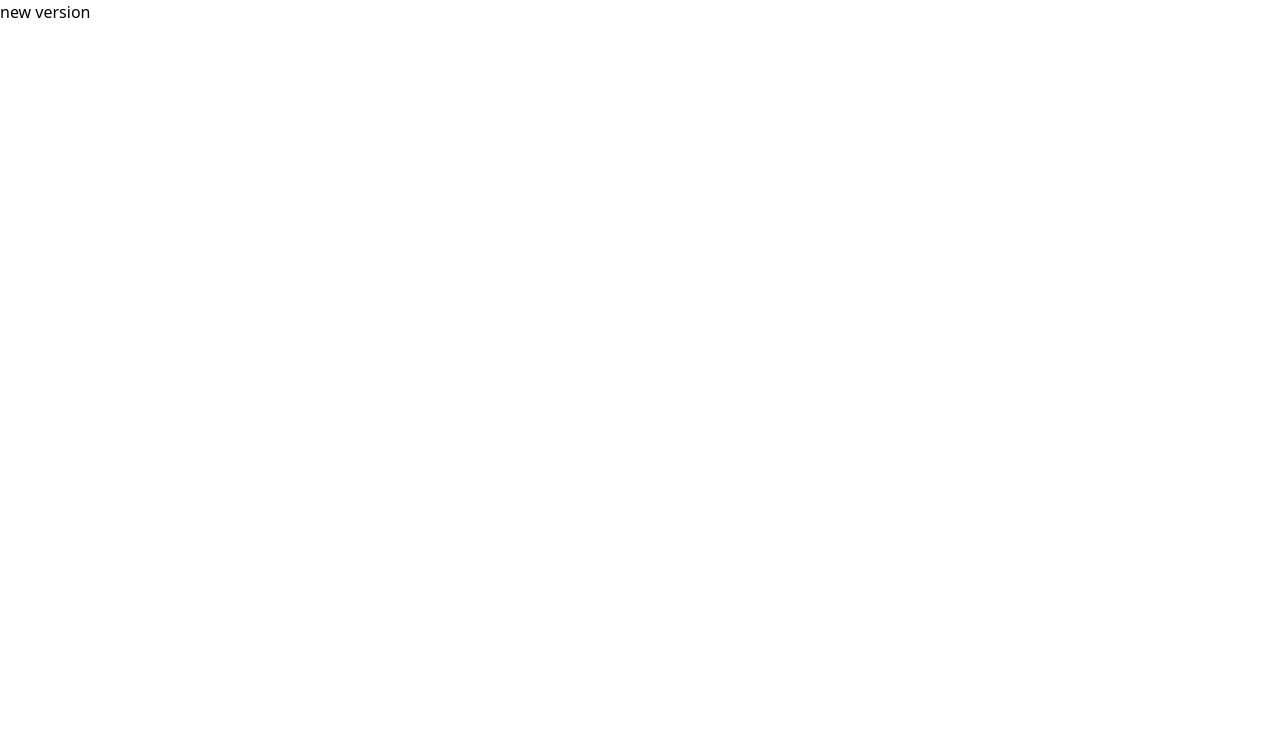
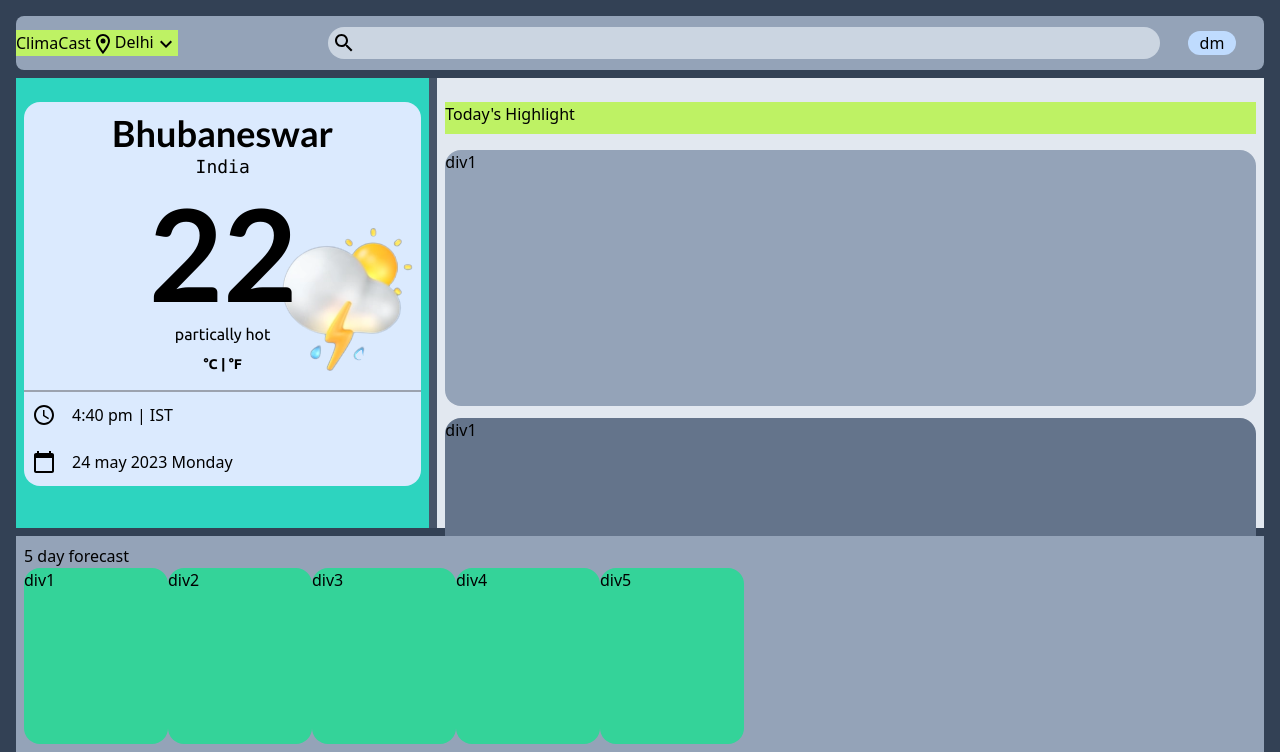
Before and after one commit to s-soumyakanta/weather-app, a React (Create React App) app: page / in a window 1280 px wide. Shown: the top 752 px of the page. Built offline with nearby package versions, Linux system fonts and the light colour scheme.

Commit message:
first phase ui complete

```diff
--- a/package.json
+++ b/package.json
@@ -4,6 +4,10 @@
   "version": "0.1.0",
   "private": true,
   "dependencies": {
+    "@emotion/react": "^11.10.6",
+    "@emotion/styled": "^11.10.6",
+    "@mui/icons-material": "^5.11.16",
+    "@mui/material": "^5.12.1",
     "@reduxjs/toolkit": "^1.9.5",
     "@testing-library/jest-dom": "^5.16.5",
     "@testing-library/react": "^13.4.0",
--- a/public/index.html
+++ b/public/index.html
@@ -26,7 +26,7 @@
       work correctly both with client-side routing and a non-root public URL.
       Learn how to configure a non-root public URL by running `npm run build`.
     -->
-    <title>Weather App</title>
+    <title>ClimaCast - Get Accurate Weather Forecasts</title>
   </head>
   <body>
     <noscript>You need to enable JavaScript to run this app.</noscript>
--- a/src/App.js
+++ b/src/App.js
@@ -1,9 +1,36 @@
 import React from 'react'
+import Navbar from "./components/Navbar"
+import TodaysWeather from "./components/TodaysWeather"
+import TodaysHighlight from "./components/TodaysHighlight"
+import Forecast from "./components/Forcast"
+import Footer from "./components/Footer"
+
 
 const App = () => {
   return (
     <>
-    <p>new version</p>
+      <div className='h-auto  bg-slate-700 md:h-[100vh]  p-4 space-y-2'>
+          <div className='md:h-[7%] bg-slate-400 flex rounded-lg items-center'>
+          <Navbar />
+          </div>
+          <div className='w-full flex flex-col h-auto  md:h-[88%] space-y-2 '>
+            <div className="top flex w-full flex-col md:flex-row md:h-4/6 bg-slate-600 md:space-x-2">
+             <div className="left md:w-2/6 bg-teal-400">
+               <TodaysWeather />
+             </div>
+             <div className="right md:w-4/6 bg-slate-200">
+               <TodaysHighlight />
+            </div>
+            </div>
+            <div className="bottom w-full md:h-2/6 bg-slate-400 ">
+          <Forecast />
+            </div>
+          </div>
+          <div className='md:h-[5%] bg-yellow-500'>
+            <Footer />
+          </div>
+        </div>
+
     </>
   )
 }
--- /dev/null
+++ b/src/components/Footer.js
@@ -0,0 +1,14 @@
+import React from 'react'
+
+const Footer = () => {
+  return (
+    <>
+   <p>
+
+    Footer
+    </p>
+    </>
+  )
+}
+
+export default Footer
--- /dev/null
+++ b/src/components/Forcast.js
@@ -0,0 +1,35 @@
+import React from 'react'
+
+const Forcast = () => {
+  return (
+    <>
+     <div className='m-2  flex flex-col  '>
+      <div>
+        <h3>5 day forecast</h3>
+      </div>
+      <div className='flex overflow-x-auto'>
+
+      <div className='w-36 rounded-2xl h-44 bg-emerald-400'>
+        div1
+      </div>
+      <div className='w-36 rounded-2xl h-44 bg-emerald-400'>
+        div2
+      </div>
+      <div className='w-36 rounded-2xl h-44 bg-emerald-400'>
+        div3
+      </div>
+      <div className='w-36 rounded-2xl h-44 bg-emerald-400'>
+        div4
+      </div>
+      <div className='w-36 rounded-2xl h-44 bg-emerald-400'>
+        div5
+      </div>
+
+     </div>
+      </div>
+
+    </>
+  )
+}
+
+export default Forcast
--- /dev/null
+++ b/src/components/Navbar.js
@@ -0,0 +1,47 @@
+import {React, useState } from 'react';
+import MenuRoundedIcon from '@mui/icons-material/MenuRounded';
+import LocationOnOutlinedIcon from '@mui/icons-material/LocationOnOutlined';
+import KeyboardArrowDownOutlinedIcon from '@mui/icons-material/KeyboardArrowDownOutlined';
+import SearchOutlinedIcon from '@mui/icons-material/SearchOutlined';
+import KeyboardBackspaceIcon from '@mui/icons-material/KeyboardBackspace';
+
+const Navbar = () => {
+  const [isSearchOn,setIsSearchOn] = useState(false)
+
+  return(
+  <>
+    <nav className='flex w-full h-12 justify-between items-center'>
+      <div className='w-1/6 md:w-3/12 flex justify-between items-center'>
+        <div className='md:hidden pl-2 '>
+        <MenuRoundedIcon  fontSize='large' />
+        </div>
+        <div className='bg-lime-300 hidden md:flex md:justify-center md:items-center'>
+          <p >ClimaCast</p>
+          <p><LocationOnOutlinedIcon/>Delhi<KeyboardArrowDownOutlinedIcon/></p>
+        </div>
+      </div>
+      <div className="search  w-4/6 md:w-8/12 relative " onClick={()=>setIsSearchOn(!isSearchOn)}>
+        <div >
+
+        <input type="text" className='bg-slate-300 h-8 w-full rounded-full flex justify-center items-center text-lg font-mono pl-7 outline-slate-600' />
+        </div>
+        <div className='absolute top-0 pl-1 h-8 flex justify-center items-center' >
+          {
+            isSearchOn ? <KeyboardBackspaceIcon />:
+            <SearchOutlinedIcon />
+          }
+        </div>
+      </div>
+      <div className="darkmode w-1/6 md:w-1/12 flex justify-center items-center">
+         <div className='w-12 h-6 bg-blue-200 flex justify-center items-center rounded-full '>
+          dm
+         </div>
+      </div>
+    </nav>
+  </>
+  )
+}
+
+
+
+export default Navbar
--- /dev/null
+++ b/src/components/TodaysHighlight.js
@@ -0,0 +1,41 @@
+import React from 'react'
+
+const TodaysHighlight = () => {
+  return (
+    <>
+   <div className="mainDiv space-y-4 m-2 mt-6">
+    <div className="topHeading h-8 bg-lime-300">
+      <h2>Today's Highlight</h2>
+    </div>
+    <div className="bottomMainDiv space-y-8 ">
+      <div className="bigDivs space-y-3">
+        <div className="div1 h-64 bg-slate-400 rounded-2xl">
+          div1
+        </div>
+        <div className="div1 h-64 bg-slate-500 rounded-2xl">
+          div1
+        </div>
+        <div className="div1 h-64 bg-slate-600 rounded-2xl">
+          div1
+        </div>
+
+      </div>
+      <div className="smallDivs space-y-3">
+        <div className="div1 h-32 bg-fuchsia-300 rounded-2xl">
+          div1
+        </div>
+        <div className="div1 h-32 bg-fuchsia-400 rounded-2xl">
+          div2
+        </div>
+        <div className="div1 h-32 bg-fuchsia-500 rounded-2xl">
+          div3
+        </div>
+
+      </div>
+    </div>
+   </div>
+    </>
+  )
+}
+
+export default TodaysHighlight
--- /dev/null
+++ b/src/components/TodaysWeather.js
@@ -0,0 +1,57 @@
+import React from 'react'
+import img1 from "../assets/img1.png"
+import AccessTimeIcon from '@mui/icons-material/AccessTime';
+import CalendarTodayIcon from '@mui/icons-material/CalendarToday';
+
+const TodaysWeather = () => {
+  return (
+   <>
+     <div className='h-96 mt-6 m-2 rounded-2xl bg-blue-100'>
+
+      <div className="top flex flex-col items-center rounded-t-2xl h-3/4 pb-4">
+        <div className='h-2/6  rounded-t-2xl w-full flex justify-center items-center flex-col'>
+          <p className='text-4xl font-lato '>Bhubaneswar</p>
+          <p className='text-lg font-mono '> India</p>
+        </div>
+        <div className='h-4/6 w-full  flex flex-col items-center justify-between relative z-10'>
+          <p className='h-4/6 font-lato   text-9xl flex justify-center items-center'>
+            22
+            </p>
+            <p className='1/6 font-ubuntu'>
+              partically  hot
+            </p>
+            <p className='1/6 font-bold text-sm font-ubuntu'>
+            &deg;C | &deg;F
+            </p>
+           <img src={img1} alt="imgone" className='absolute bottom-0 right-0 -z-10' />
+
+
+        </div>
+
+      </div>
+      <div className="bottom h-1/4 border-t-2  border-gray-400">
+        <div className='flex w-full h-1/2  justify-start space-x-4 items-center'>
+          <div className='flex justify-center items-center pl-2'>
+            <AccessTimeIcon />
+          </div>
+          <div>
+            <p>4:40 pm <span>| IST</span></p>
+          </div>
+        </div>
+        <div className='flex w-full h-1/2 justify-start space-x-4 items-center'>
+          <div className='flex justify-center items-center pl-2'>
+            <CalendarTodayIcon />
+          </div>
+          <div>
+            <p>24 may 2023 <span>Monday</span></p>
+          </div>
+        </div>
+      </div>
+
+     </div>
+
+   </>
+  )
+}
+
+export default TodaysWeather
```
Also changed, not shown: src/assets/img1.png (added), 1 other file (tests, documents, lock files or other folders).
